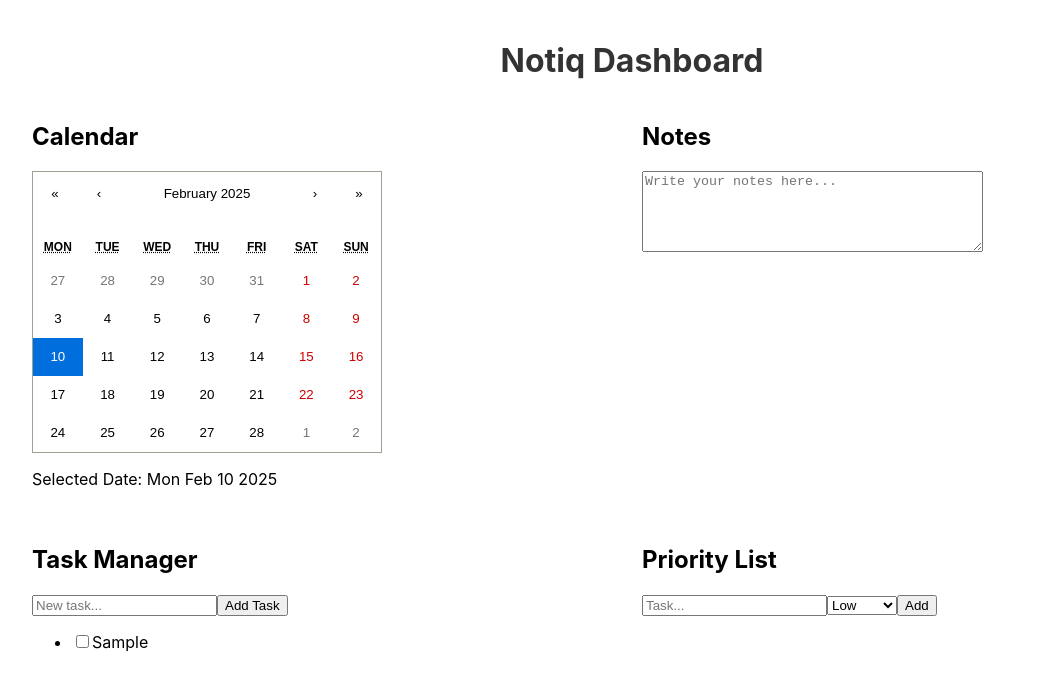
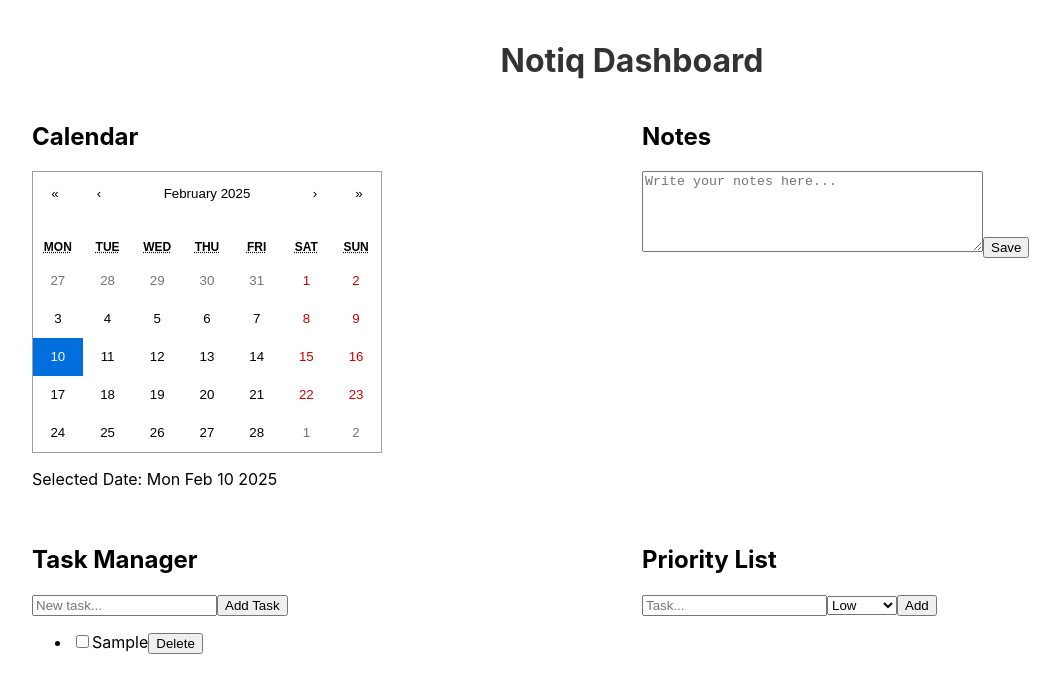
Before and after one commit to elizabethvilloria/Notique, a React (Create React App) app: page / in a window 1280 px wide. Both pictures are taken after typing "Sample" into the empty fields and a click on the button "Add Task". Shown: the top 692 px of the page, without its empty margins (8-1068 px from the left). Built offline with nearby package versions, Linux system fonts and the light colour scheme.

Commit message:
feat: add save functionality to NotesComponent

```diff
--- a/src/Components/NotesComponent.js
+++ b/src/Components/NotesComponent.js
@@ -2,17 +2,28 @@ import React, { useState } from "react";
 
 const NotesComponent = () => {
   const [notes, setNotes] = useState("");
+  const [saved, setSaved] = useState(false);
+
+  const handleSave = () => {
+    setSaved(true);
+    setTimeout(() => setSaved(false), 2000);
+  };
 
   return (
     <div>
       <h2>Notes</h2>
       <textarea
         value={notes}
-        onChange={(e) => setNotes(e.target.value)}
+        onChange={(e) => {
+          setNotes(e.target.value);
+          setSaved(false);
+        }}
         placeholder="Write your notes here..."
         rows="5"
         cols="40"
       />
+      <button onClick={handleSave}>Save</button>
+      {saved && <span style={{ color: 'green' }}>Saved!</span>}
     </div>
   );
 };
--- a/src/Components/PriorityList.js
+++ b/src/Components/PriorityList.js
@@ -10,6 +10,11 @@ const PriorityList = () => {
       setItems([...items, { text: input, priority }]);
       setInput("");
     }
+  };
+
+  const deleteItem = (index) => {
+    const newItems = items.filter((_, i) => i !== index);
+    setItems(newItems);
   };
 
   return (
@@ -29,7 +34,10 @@ const PriorityList = () => {
       <button onClick={addItem}>Add</button>
       <ul>
         {items.sort((a, b) => b.priority.localeCompare(a.priority)).map((item, index) => (
-          <li key={index}>{item.priority} - {item.text}</li>
+          <li key={index}>
+            {item.priority} - {item.text}
+            <button onClick={() => deleteItem(index)}>Delete</button>
+          </li>
         ))}
       </ul>
     </div>
--- a/src/Components/TaskManager.js
+++ b/src/Components/TaskManager.js
@@ -17,6 +17,11 @@ const TaskManager = () => {
     setTasks(newTasks);
   };
 
+  const deleteTask = (index) => {
+    const newTasks = tasks.filter((_, i) => i !== index);
+    setTasks(newTasks);
+  };
+
   return (
     <div>
       <h2>Task Manager</h2>
@@ -32,6 +37,7 @@ const TaskManager = () => {
           <li key={index} style={{ textDecoration: t.completed ? "line-through" : "none" }}>
             <input type="checkbox" checked={t.completed} onChange={() => toggleTask(index)} />
             {t.text}
+            <button onClick={() => deleteTask(index)}>Delete</button>
           </li>
         ))}
       </ul>
```
